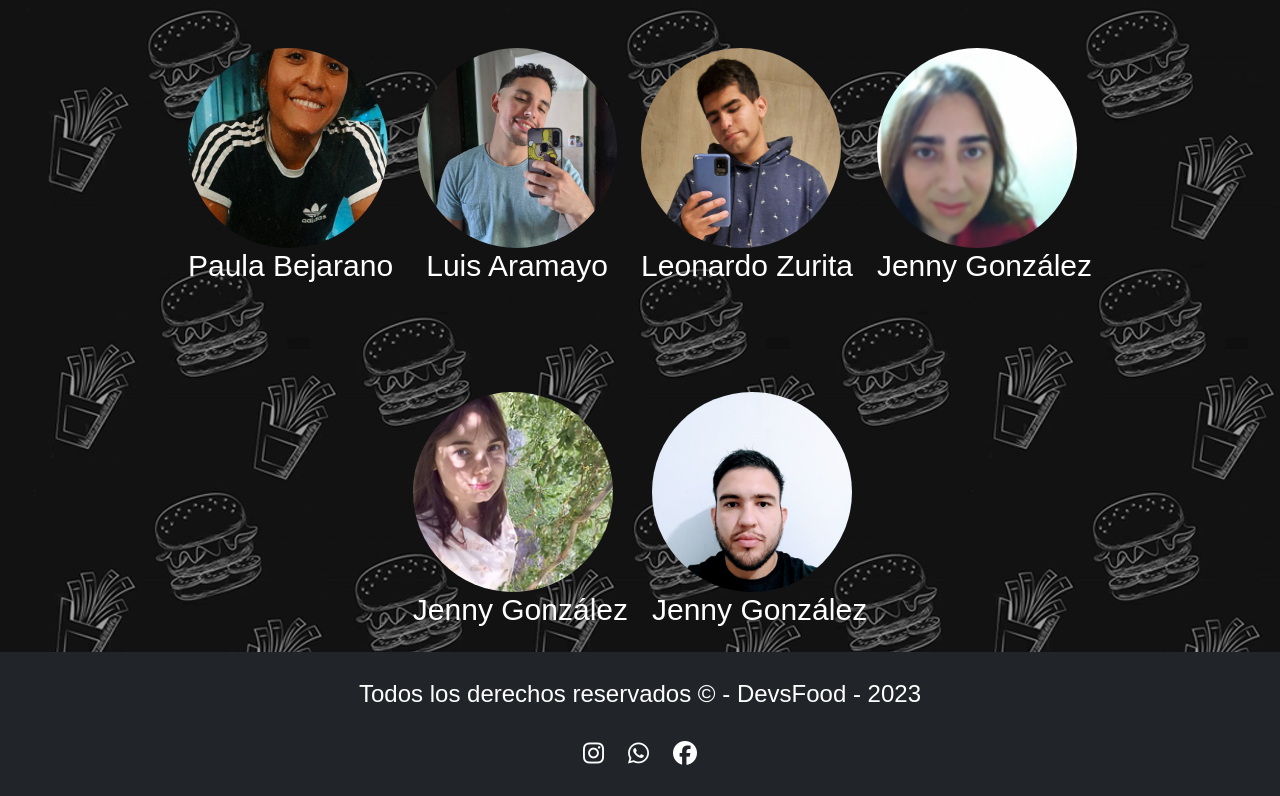
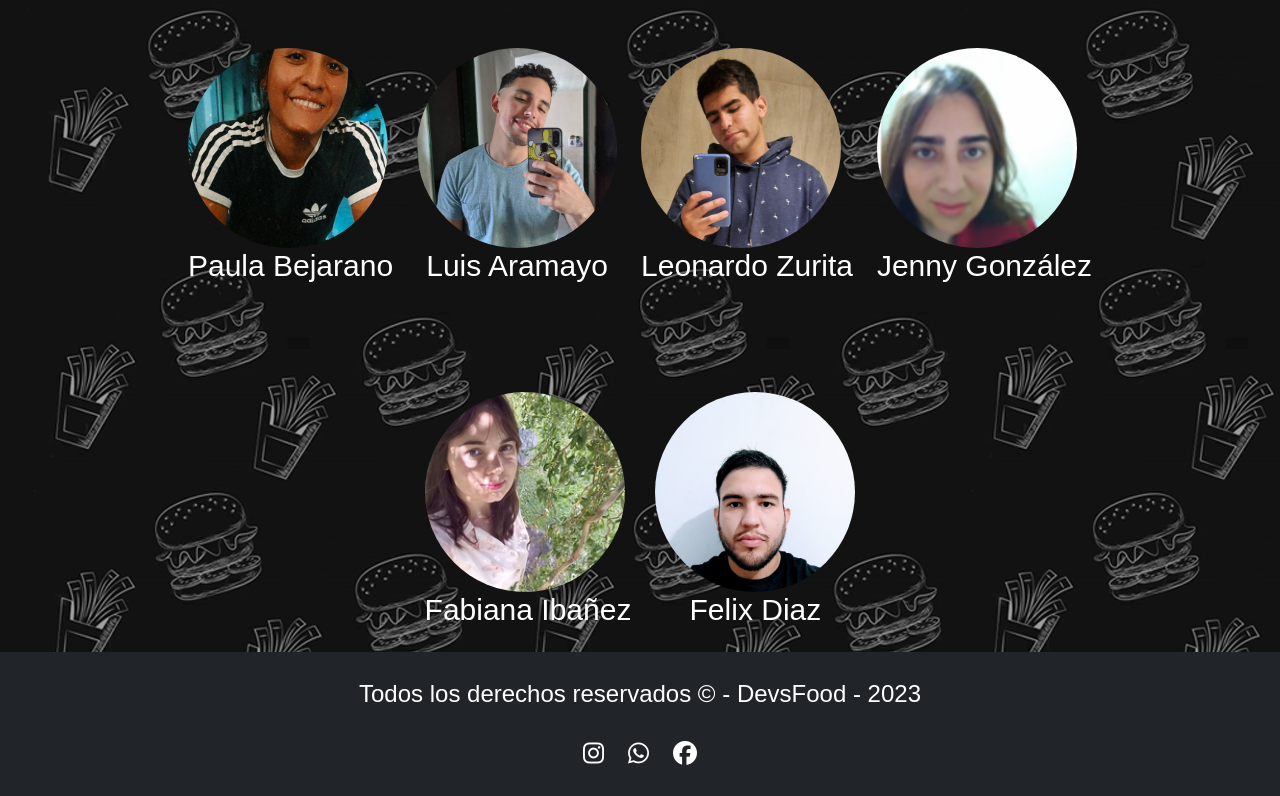
Before and after one commit to Luis-aramayo-18/Rolling-Restaurant, a React (Create React App) app: page /nosotros in a window 1280 px wide. Shown: the part 1761-2557 px from the top of the page. Built offline with nearby package versions, Linux system fonts and the light colour scheme; no server answers.

Commit message:
corecciones de errores

```diff
--- a/src/pages/AboutUs.jsx
+++ b/src/pages/AboutUs.jsx
@@ -35,8 +35,8 @@ export const AboutUs = () => {
         <Integrante nombre="Luis Aramayo" imagenURL="/img/imgAboutUs/Luis.jpg"/>
         <Integrante nombre="Leonardo Zurita" imagenURL="/img/imgAboutUs/leo.jpg"/>
         <Integrante nombre="Jenny González" imagenURL="/img/imgAboutUs/Jenny.png"/>
-        <Integrante nombre="Jenny González" imagenURL="/img/imgAboutUs/Fabi.png"/>
-        <Integrante nombre="Jenny González" imagenURL="/img/imgAboutUs/Felix.jpg"/>
+        <Integrante nombre="Fabiana Ibañez" imagenURL="/img/imgAboutUs/Fabi.png"/>
+        <Integrante nombre="Felix Diaz" imagenURL="/img/imgAboutUs/Felix.jpg"/>
       </div>
     </Container>
   );
```
Also changed, not shown: 1 other file (tests, documents, lock files or other folders).
